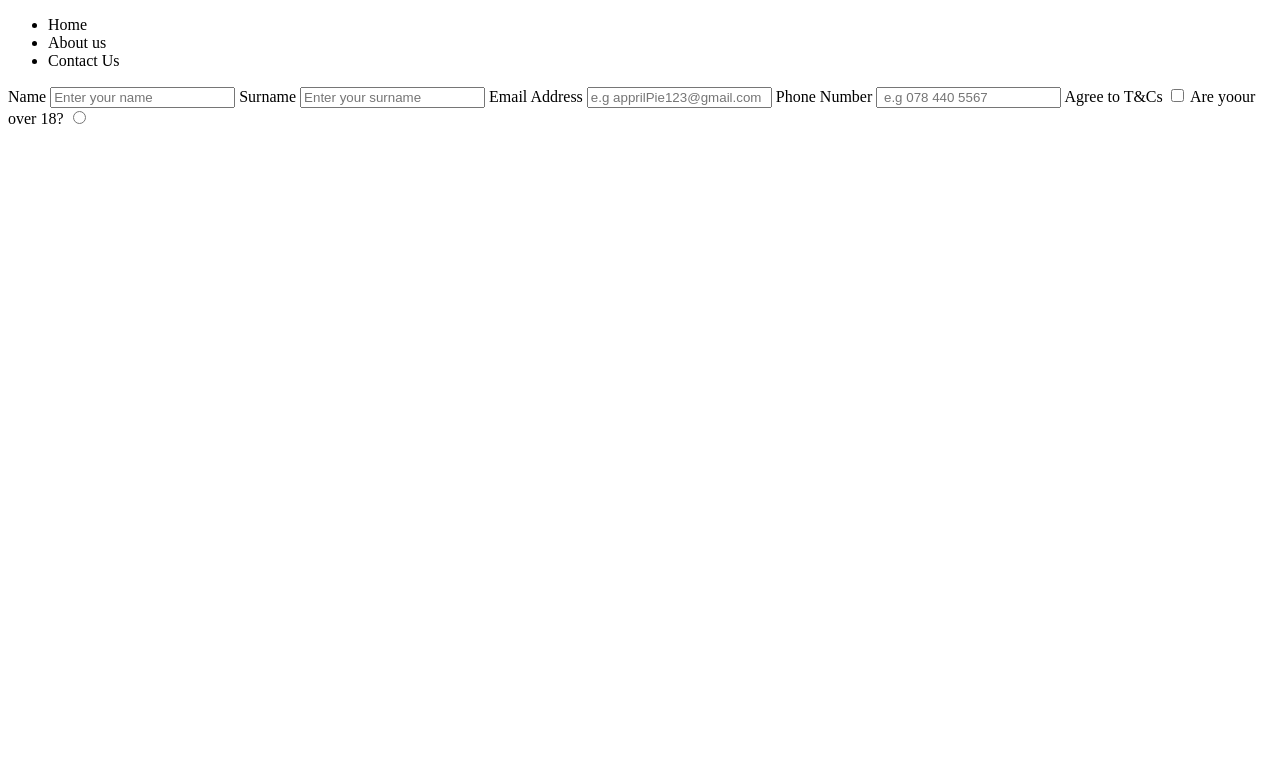
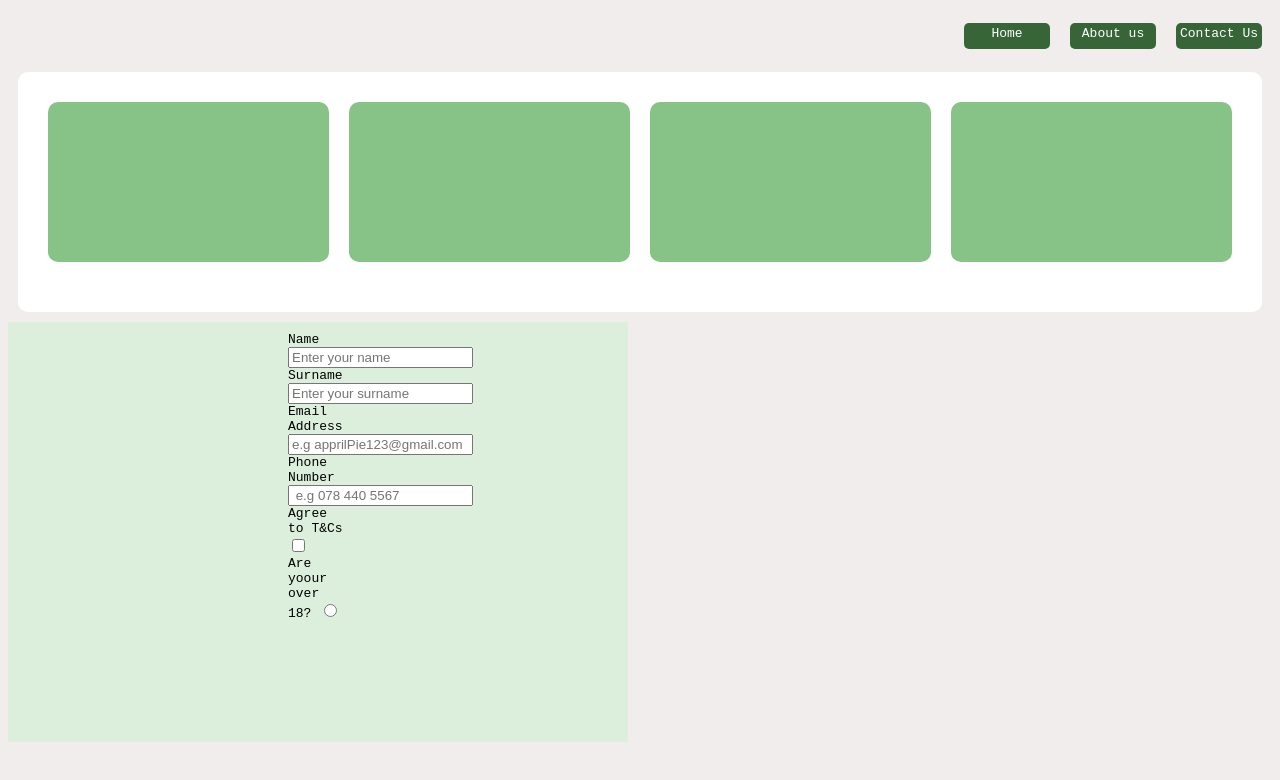
Before and after one commit to Nori-senpai-22/code, a plain HTML site: page EXAM PREP/Practical_Exam_WebTech.html in a window 1280 px wide. Drawn offline with Linux system fonts and the light colour scheme.

Commit message:
figure out how to center "section-form"

```diff
--- a/EXAM PREP/Practical_Exam_WebTech.html
+++ b/EXAM PREP/Practical_Exam_WebTech.html
@@ -5,7 +5,7 @@
     <meta charset="UTF-8">
     <meta name="viewport" content="width=device-width, initial-scale=1.0">
     <title>Exam Prep Web Technology</title>
-
+    <link rel="stylesheet" href="styles.css">
     <script src="script.js"></script>
 
 </head>
@@ -27,20 +27,33 @@
             <div class="mini-container"></div>
         </div>
     </section>
+    <section class="section-form">
     <form action="">
-        <label for="">Name</label>
+        <label for="name">Name</label>
+        <br>
         <input type="text" placeholder="Enter your name">
-        <label for="">Surname</label>
+        <br>
+        <label for="surname">Surname</label>
+        <br>
         <input type="text" placeholder="Enter your surname">
+        <br>
         <label for="">Email Address</label>
+        <br>
         <input type="text" placeholder="e.g apprilPie123@gmail.com">
+        <br>
         <label for="">Phone Number</label>
+        <br>
         <input type="text" placeholder=" e.g 078 440 5567">
+        <br>
         <label for="">Agree to T&Cs</label>
+
         <input type="checkbox" name="" id="">
+        <br>
         <label for="">Are yoour over 18?</label>
+
         <input type="radio" name="" id="">
     </form>
+    </section>
 </body>
 
 </html>
--- a/EXAM PREP/styles.css
+++ b/EXAM PREP/styles.css
@@ -1,3 +1,58 @@
 body{
-    background-color:rgb(144, 83, 83) ;
+    background-color:rgb(241, 237, 237) ;
+    font-family: monospace;
 }
+.navigation-bar {
+
+}
+.navigation-list {
+   display: flex;
+    justify-content: right;
+}
+.navigation-item  {
+    list-style-type: none;
+    margin: 10px;
+    background-color: rgb(55, 101, 55);
+    color: white;
+    padding: 3px;
+    height: 20px;
+    width: 80px;
+    text-align: center;
+    border-radius: 5px;
+
+
+}
+.navigation-item:hover {
+    box-shadow: 0px 0px 15px 10px rgba(103, 173, 67, 0.63);
+   transition: all 0.5s ease-in-out;
+}
+.main-container {
+    background-color:rgb(255, 255, 255) ;
+    height: 200px;
+    display: flex;
+    border-radius: 10px;
+    margin: 10px;
+    padding: 20px;
+}
+.mini-container {
+    background-color:rgb(135, 194, 135) ;
+     height: 20dvh;
+     width: 50dvh;
+     margin: 10px;
+     border-radius: 10px;
+
+
+}
+.section-form {
+    align-items: center;
+  width: 600px;
+    padding: 10px;
+    background-color: rgb(220, 239, 220);
+    height: 400px;
+
+}
+form {
+    font-size: medium;
+    margin: auto;
+    width: 10%;
+}
```
